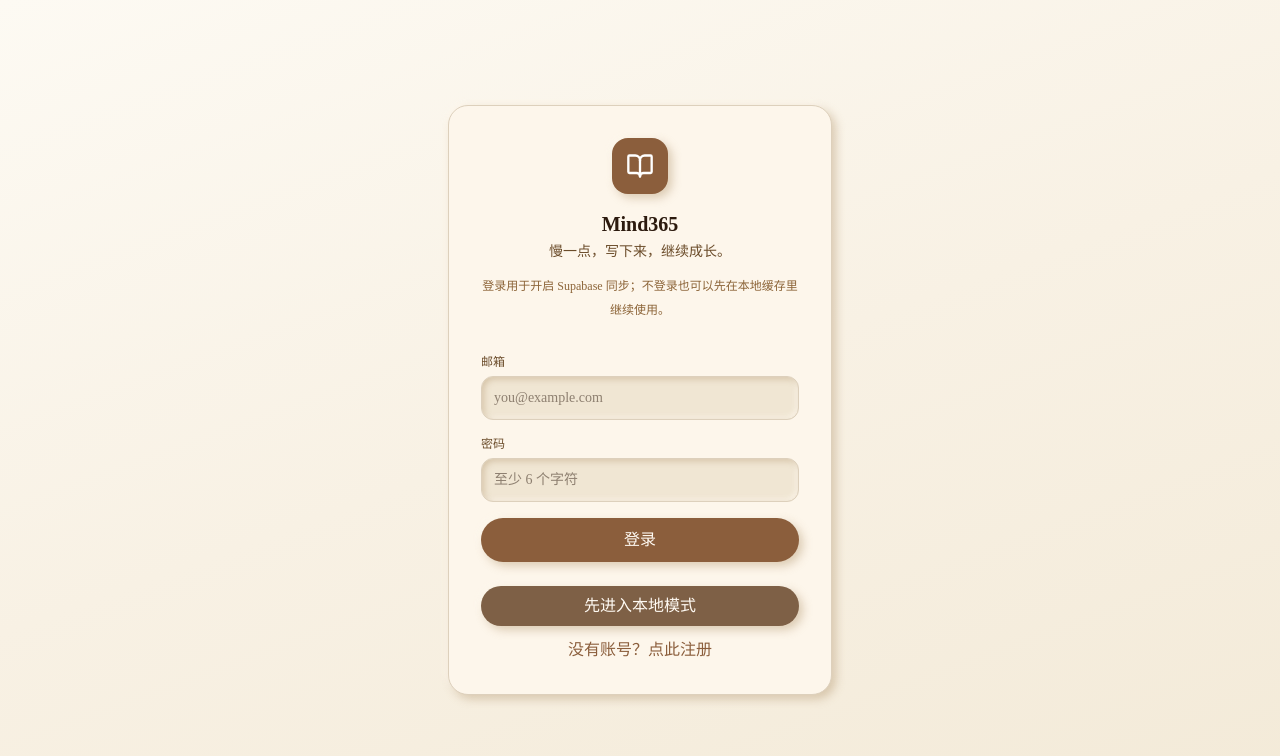
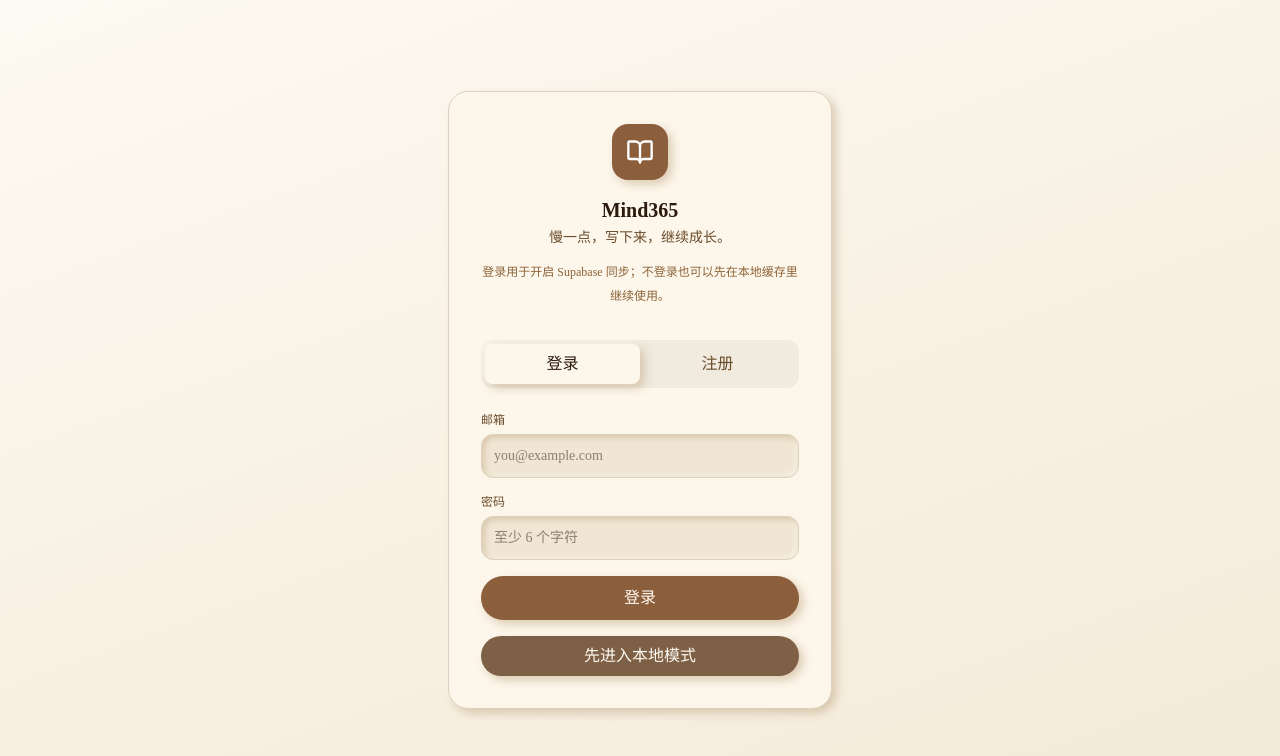
Before and after one commit to makkapakka0208/mind365-ai, a Next.js app: page /login in a window 1280 px wide. Shown: the top 756 px of the page. Built offline with nearby package versions, Linux system fonts and the light colour scheme; no server answers; a web font is replaced by a local one.

Commit message:
fix: replace text toggle with tab switcher on login/register page

```diff
--- a/src/app/login/page.tsx
+++ b/src/app/login/page.tsx
@@ -144,6 +144,28 @@ export default function LoginPage() {
           </p>
         </div>
 
+        {/* 登录 / 注册 Tab */}
+        <div className="mb-6 flex rounded-xl p-1" style={{ background: "rgba(0,0,0,0.05)" }}>
+          {(["login", "register"] as const).map((mode) => {
+            const active = mode === "login" ? !isSignUp : isSignUp;
+            return (
+              <button
+                key={mode}
+                type="button"
+                className="flex-1 rounded-lg py-2 text-sm font-medium transition-all duration-200"
+                style={{
+                  background: active ? "var(--m-base-light)" : "transparent",
+                  color: active ? "var(--m-ink)" : "var(--m-ink2)",
+                  boxShadow: active ? "var(--m-shadow-out)" : "none",
+                }}
+                onClick={() => { setIsSignUp(mode === "register"); setError(null); }}
+              >
+                {mode === "login" ? "登录" : "注册"}
+              </button>
+            );
+          })}
+        </div>
+
         <form onSubmit={handleSubmit} className="space-y-4">
           <div>
             <label
@@ -202,26 +224,15 @@ export default function LoginPage() {
           </Button>
         </form>
 
-        <div className="mt-6 text-center">
+        <div className="mt-4">
           <Button
-            className="mb-3 w-full"
+            className="w-full"
             onClick={() => router.replace("/")}
             type="button"
             variant="secondary"
           >
             先进入本地模式
           </Button>
-          <button
-            type="button"
-            onClick={() => {
-              setIsSignUp(!isSignUp);
-              setError(null);
-            }}
-            className="text-sm transition-colors duration-200"
-            style={{ color: "var(--m-accent)" }}
-          >
-            {isSignUp ? "已有账号？点此登录" : "没有账号？点此注册"}
-          </button>
         </div>
       </Panel>
     </div>
```
